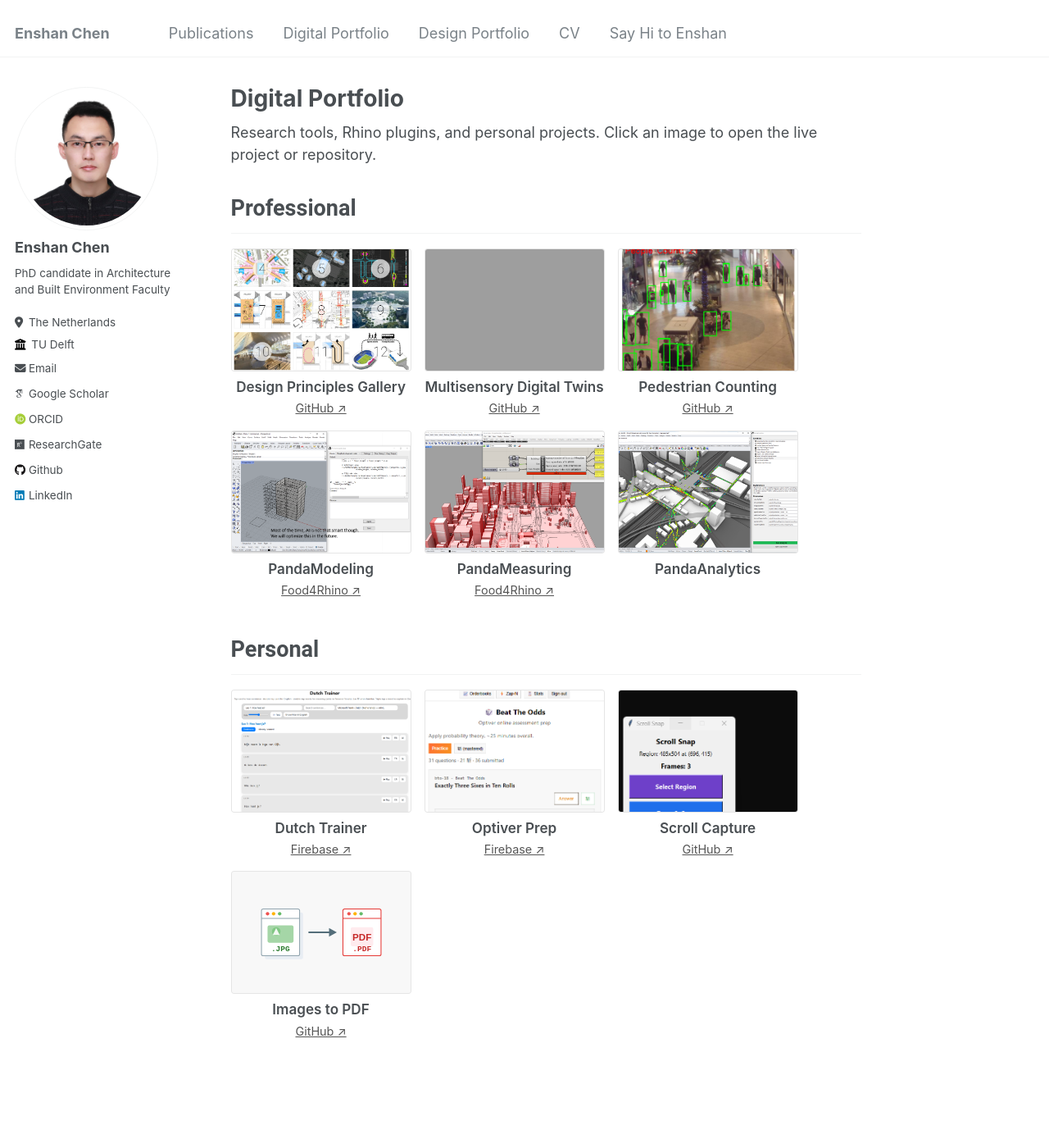
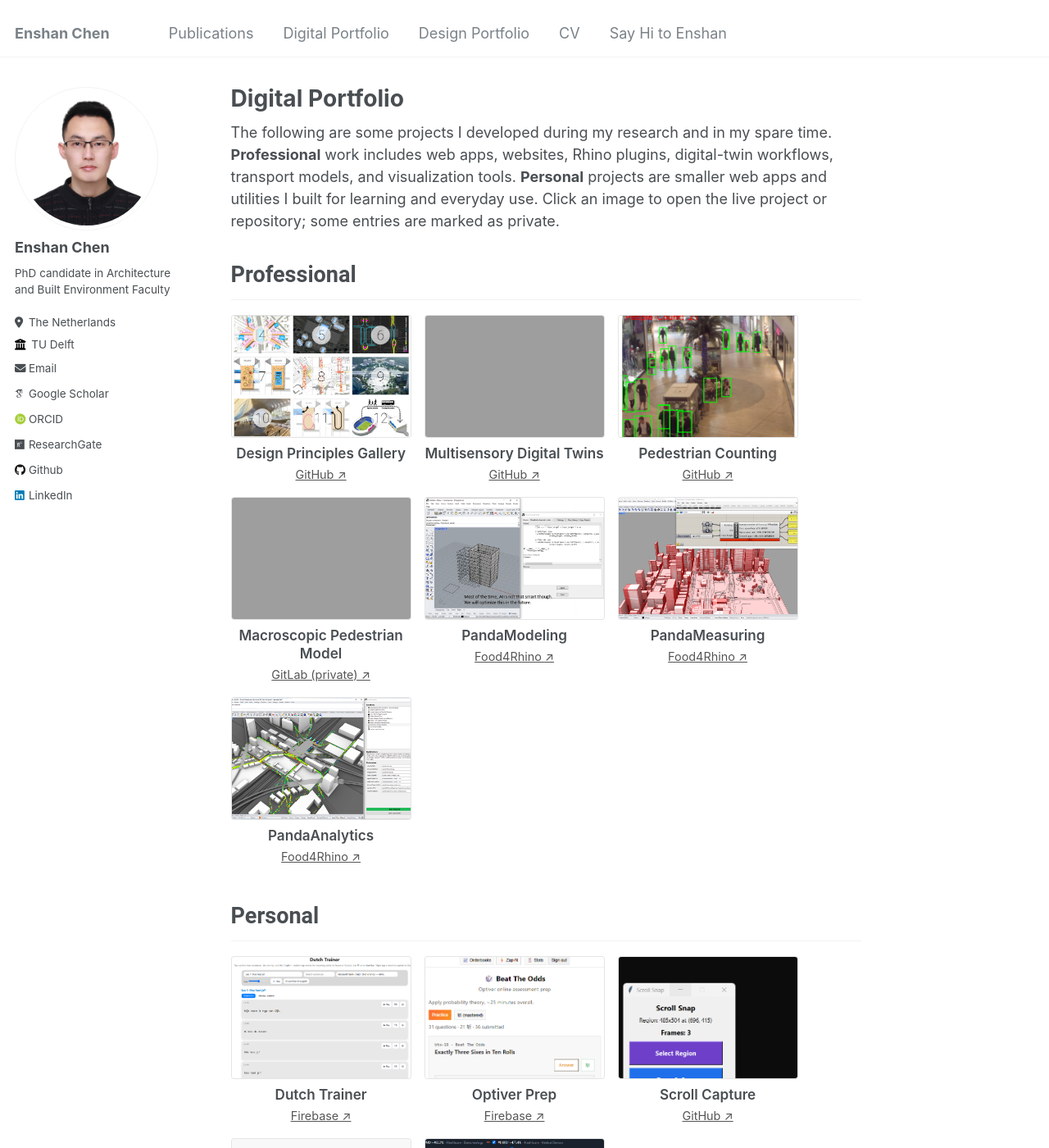
Before and after one commit to 1309928130/1309928130.github.io, a Jekyll site: the page built from _pages/digital-portfolio.md, in a window 1280 px wide and 1400 px high. Shown: the whole window at 82% size. Built offline with Jekyll 4.4.1, drawn with Linux system fonts in a browser that asks for light colours; some web fonts are replaced; some of the changed text lies outside the part shown.

Commit message:
Update digital portfolio intro, private projects, and hover behavior.
Add expanded intro text, Macroscopic Pedestrian Model and Quant Trading entries with private labels, switch Design Principles to GitHub Pages, show Food4Rhino on PandaAnalytics, and show only descriptions on image hover.

Co-authored-by: Cursor <cursoragent@cursor.com>

```diff
--- a/_includes/digital-portfolio-gallery.html
+++ b/_includes/digital-portfolio-gallery.html
@@ -89,15 +89,6 @@
     opacity: 1;
   }
 
-  .digital-portfolio-tooltip-title {
-    margin: 0 0 4px;
-    font-family: "Roboto", Arial, sans-serif;
-    font-size: 15px;
-    font-weight: 700;
-    color: #111;
-    text-shadow: -1px -1px 0 #fff, 1px -1px 0 #fff, -1px 1px 0 #fff, 1px 1px 0 #fff;
-  }
-
   .digital-portfolio-tooltip-desc {
     margin: 0;
     font-family: "Roboto", Arial, sans-serif;
@@ -120,16 +111,15 @@
              rel="noopener noreferrer">
             <img src="{{ app.image | prepend: base_path }}"
                  alt="{{ app.title }}">
-            <div class="digital-portfolio-tooltip">
-              <p class="digital-portfolio-tooltip-title">{{ app.title }}</p>
-              {% if app.description %}
+            {% if app.description %}
+              <div class="digital-portfolio-tooltip">
                 <p class="digital-portfolio-tooltip-desc">{{ app.description }}</p>
-              {% endif %}
-            </div>
+              </div>
+            {% endif %}
           </a>
           <span class="digital-portfolio-label">{{ app.title }}</span>
           {% if app.link %}
-            <a class="digital-portfolio-link-label" href="{{ app.link.url }}" target="_blank" rel="noopener noreferrer">{{ app.link.label }} ↗</a>
+            <a class="digital-portfolio-link-label" href="{{ app.link.url }}" target="_blank" rel="noopener noreferrer">{{ app.link.label }}{% if app.link.private %} (private){% endif %} ↗</a>
           {% endif %}
         </div>
       {% endfor %}
--- a/_pages/digital-portfolio.md
+++ b/_pages/digital-portfolio.md
@@ -4,6 +4,6 @@ title: "Digital Portfolio"
 author_profile: true
 ---
 
-Research tools, Rhino plugins, and personal projects. Click an image to open the live project or repository.
+The following are some projects I developed during my research and in my spare time. **Professional** work includes web apps, websites, Rhino plugins, digital-twin workflows, transport models, and visualization tools. **Personal** projects are smaller web apps and utilities I built for learning and everyday use. Click an image to open the live project or repository; some entries are marked as private.
 
 {% include digital-portfolio-gallery.html %}
```
Also changed, not shown: _data/digital_portfolio.yml (+22 -1 lines).
